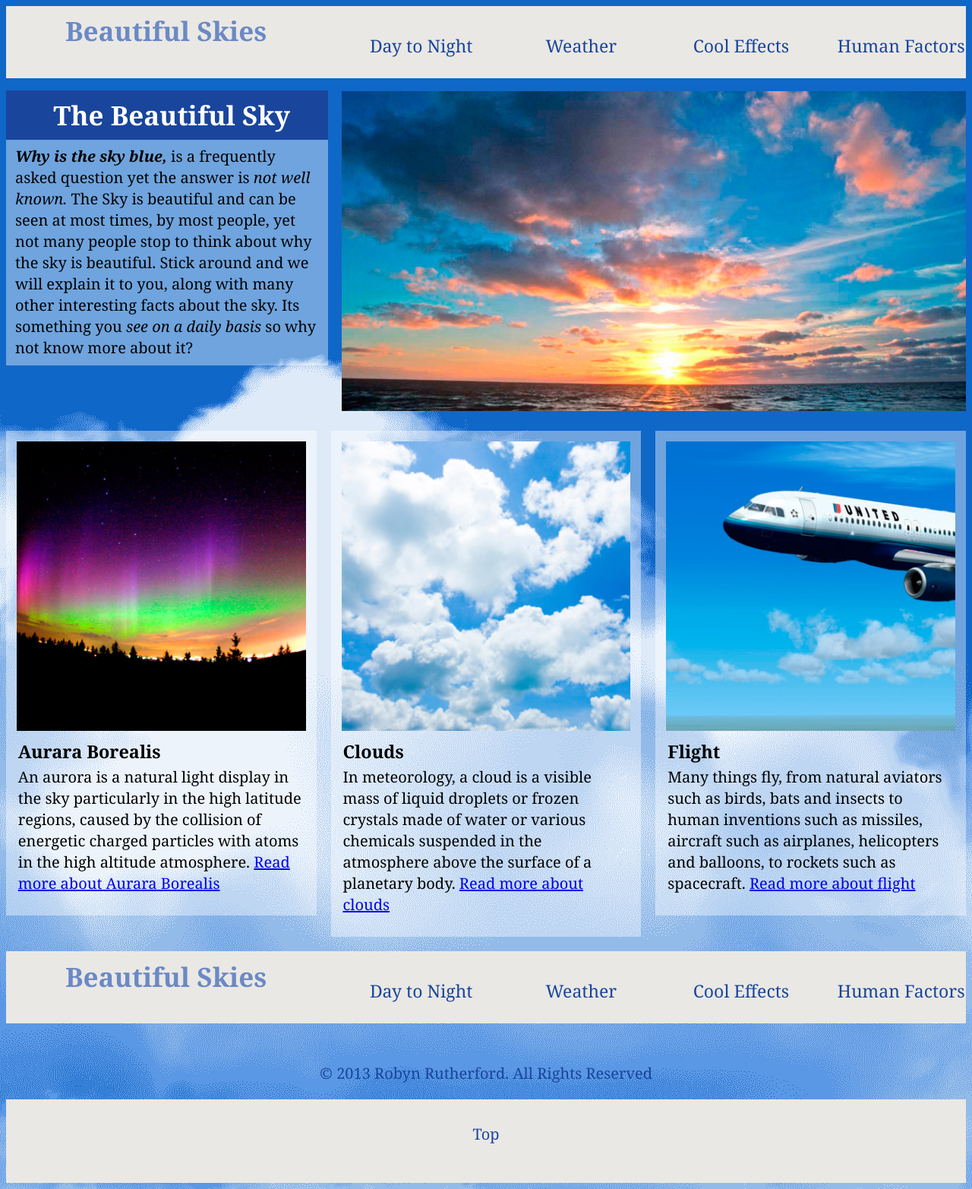
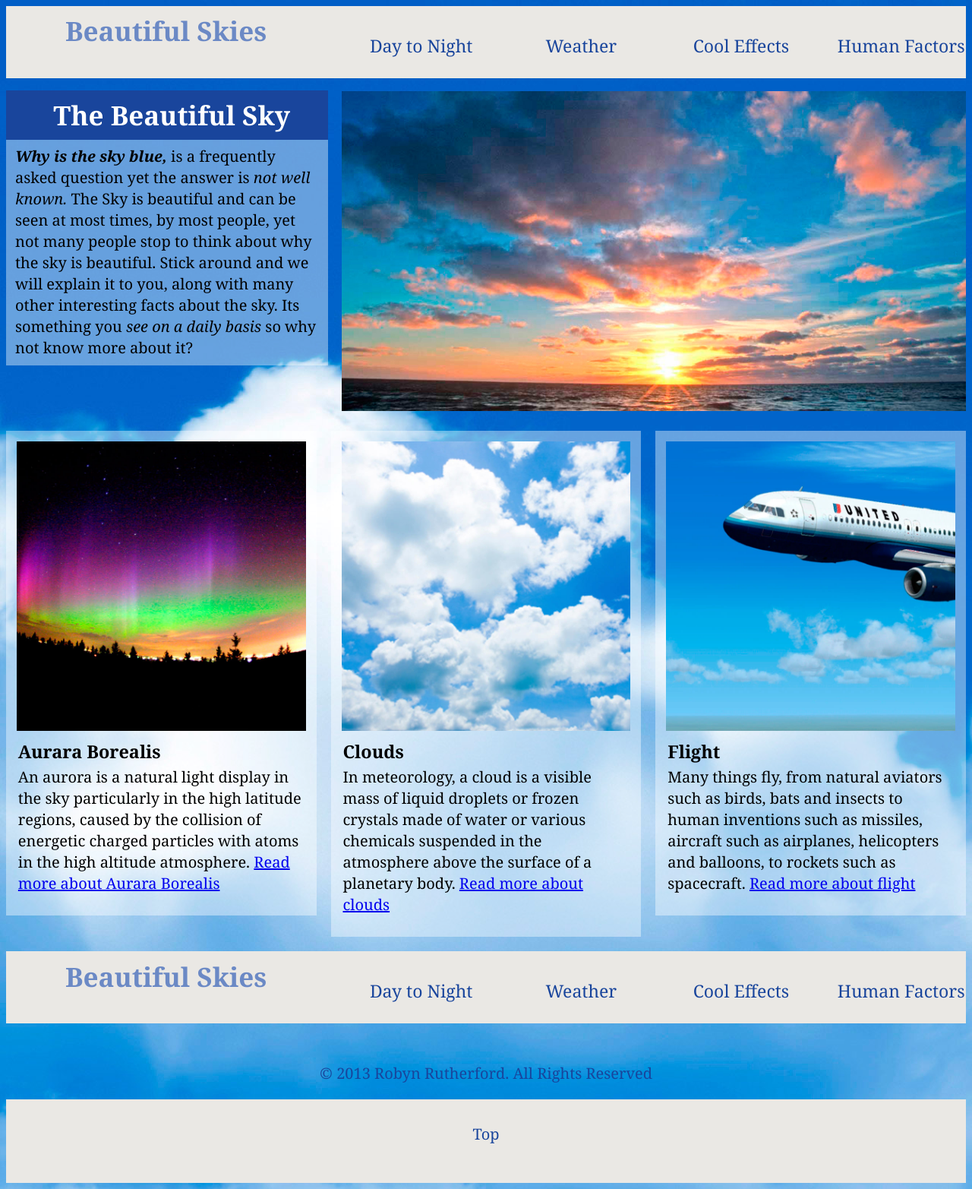
Before and after one commit to ruth0040/large-data-website, a Jekyll site: the page built from index.html, in a window 1280 px wide. Shown: the whole page at 76% size. Built offline with Jekyll 4.4.1, drawn with Linux system fonts in a browser that asks for light colours; Markdown is read by kramdown in place of the engine named in the settings.

Commit message:
bg issues

```diff
--- a/css/beautiful-sky.css
+++ b/css/beautiful-sky.css
@@ -13,9 +13,9 @@
 
 html {
   min-width: 240px;
-  background-image:url(../images/sky-background2.png);
-  background-repeat: none;
-  background-color: #769ce5;
+  background-image:url(../images/sky-background.jpg);
+  background-repeat: no-repeat;
+  background-color: #5a98e1;
   font: normal 125%/1.4 Georgia, serif;
 }
 
```
Also changed, not shown: images/bg-sky.png (added), images/bg-sky2.png (added), images/sky-background.jpg.
